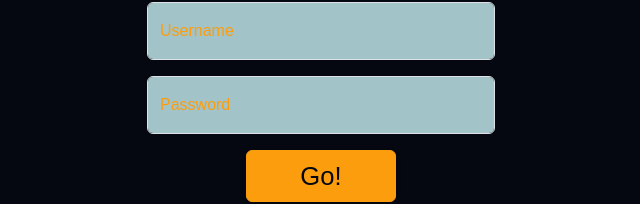
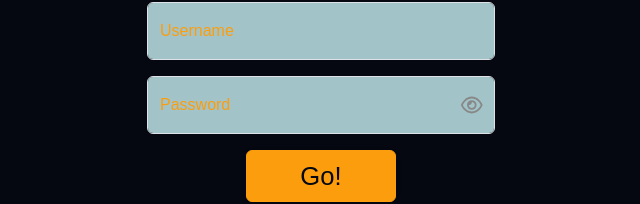
Before and after one commit to KatharinaMat/mystufffront, a Vue app: page /login in a window 1280 px wide. Shown: the part 214-418 px from the top of the page, without its empty margins (319-959 px from the left). Built offline with nearby package versions, Linux system fonts and the light colour scheme.

Commit message:
header layout and password eye

```diff
--- a/src/assets/css/style.css
+++ b/src/assets/css/style.css
@@ -117,3 +117,16 @@ input.form-control {
     justify-content: center;
     gap: 20px; /* <-- space between buttons */
 }
+.password-toggle-icon {
+    position: absolute;
+    right: 12px;
+    top: 50%;
+    transform: translateY(-50%); /*for the icon to be perfectly centered*/
+    cursor: pointer;
+    color: #888;
+    font-size: 1.2rem;
+}
+
+.password-toggle-icon:hover {
+    color: #000;
+}
--- a/src/components/Header.vue
+++ b/src/components/Header.vue
@@ -1,7 +1,7 @@
 <template>
   <div class="header-bar">
     <div class="welcome-text">
-      Welcome, username!
+      Welcome, {{ username || 'admin' }}!
     </div>
 
     <font-awesome-icon
@@ -32,6 +32,7 @@ export default {
     return {
       isLoggedIn: false,
       isAdmin: false,
+      username:'',
       logOutModalIsOpen: false
     }
   },
@@ -60,6 +61,7 @@ export default {
     updateNavMenu() {
       this.isLoggedIn = SessionStorageService.isLoggedIn()
       this.isAdmin = SessionStorageService.isAdmin()
+      this.username = SessionStorageService.getUsername()
     },
 
   },
--- a/src/services/SessionStorageService.js
+++ b/src/services/SessionStorageService.js
@@ -7,4 +7,11 @@ export default {
     isLoggedIn() {
         return sessionStorage.getItem('roleName') !== null
     },
+    setUsername(username) {
+        sessionStorage.setItem('username', username)
+    },
+
+    getUsername() {
+        return sessionStorage.getItem('username')
+    }
 }
--- a/src/views/LoginView.vue
+++ b/src/views/LoginView.vue
@@ -32,8 +32,13 @@
             <label>Username</label>
           </div>
           <div class="form-floating mb-3">
-            <input v-model="password" type="password" class="form-control" placeholder="Password">
+            <input v-model="password" :type="showPassword ? 'text' : 'password'" class="form-control" placeholder="Password">
             <label>Password</label>
+            <font-awesome-icon
+                :icon="showPassword ? 'fa-regular fa-eye-slash' : 'fa-regular fa-eye'"
+                class="password-toggle-icon"
+                @click="togglePassword"
+            />
           </div>
           <div class="form-floating">
             <button @click="processLogin" type="button" class="btn btn-custom btn-large">Go!</button>
@@ -64,6 +69,7 @@ h1 {
 import LoginService from "@/services/LoginService";
 import AlertDanger from "@/modal/AlertDanger.vue";
 import NavigationService from "@/services/NavigationService";
+import SessionStorageService from "@/services/SessionStorageService";
 
 export default {
   name: 'LoginView',
@@ -72,6 +78,7 @@ export default {
     return {
       username: '',
       password: '',
+      showPassword: false,
       alertMessage: '',
 
       loginResponse: {
@@ -80,12 +87,15 @@ export default {
       },
 
       errorResponse: {
-      message: '',
-      errorCode: 0
+        message: '',
+        errorCode: 0
+      }
     }
-      }
+  },
+  methods: {
+    togglePassword() {
+      this.showPassword = !this.showPassword
     },
-  methods: {
 
     processLogin() {
       if (this.allFieldsHaveCorrectInput()) {
@@ -115,6 +125,7 @@ export default {
     setSessionStorageItems() {
       sessionStorage.setItem('userId', this.loginResponse.userId)
       sessionStorage.setItem('roleName', this.loginResponse.roleName)
+      SessionStorageService.setUsername(this.username)
     },
 
     updateNavMenuUserIsLoggedIn() {
```
